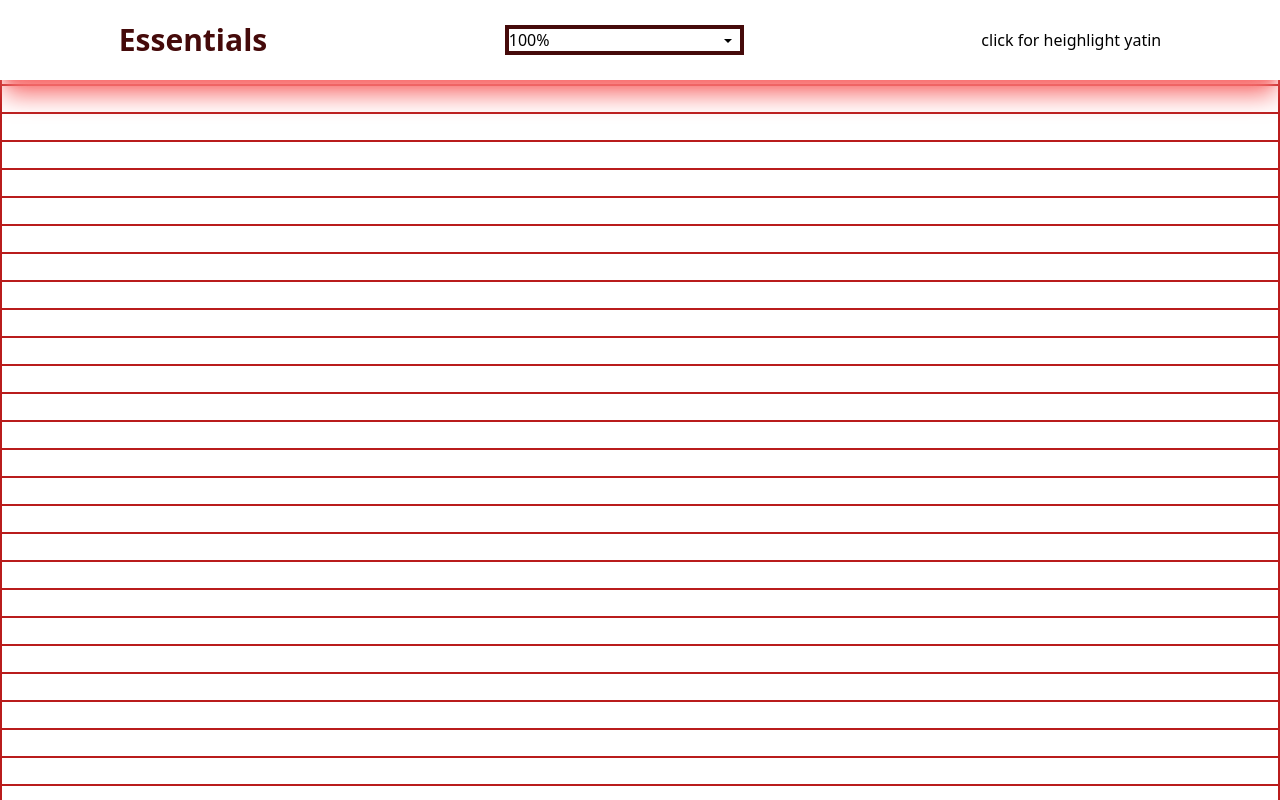
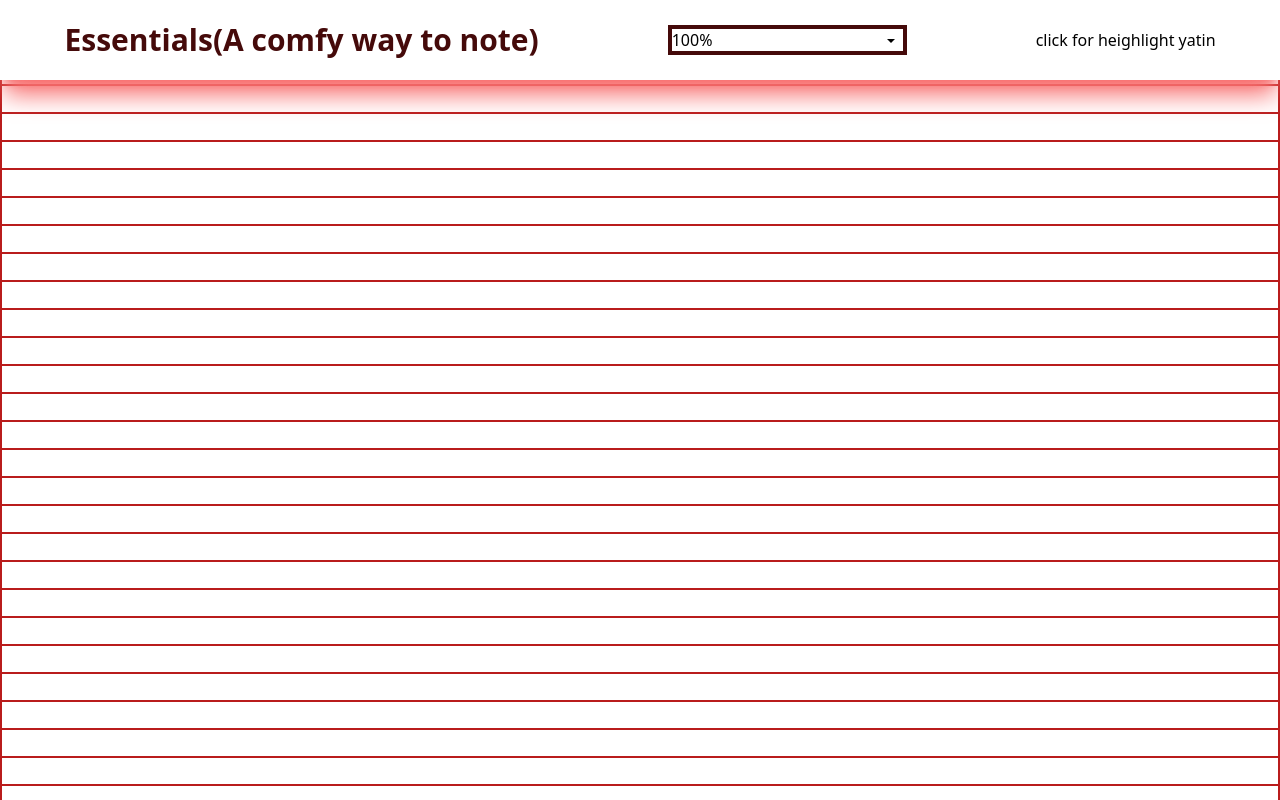
Before and after one commit to Poornima2024/notepad, a React (Create React App) app: page / in a window 1280 px wide. Shown: the top 800 px of the page. Built offline with nearby package versions, Linux system fonts and the light colour scheme.

Commit message:
add somthing test

```diff
--- a/src/Components/Header.js
+++ b/src/Components/Header.js
@@ -56,7 +56,7 @@ const inputRef = useRef(null);
       };
   return (
     <div className=" flex justify-around items-center fixed bg-white top-0 z-10 w-[100%] h-[10%]  border-red-900 shadow-xl shadow-red-400">
-      <span className="text-red-950 font-bold text-3xl">Essentials</span>
+      <span className="text-red-950 font-bold text-3xl">Essentials(A comfy way to note)</span>
       <div className="relative">
         <input
           type="text"
```
